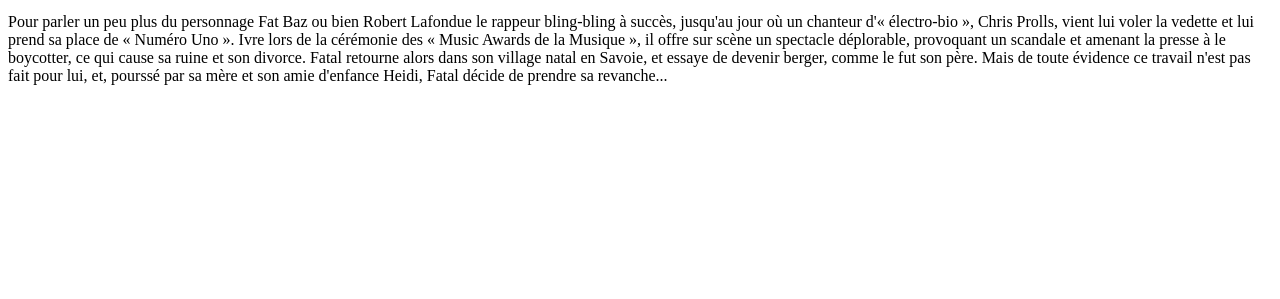
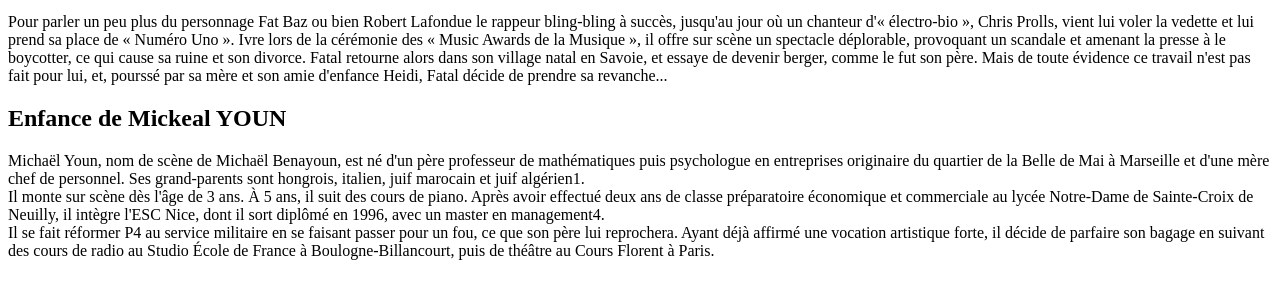
Before and after one commit to Toutoune27/Fatal_Bazooka, a plain HTML site: page index.html in a window 1280 px wide. Shown: the part 137-436 px from the top of the page. Drawn offline with Linux system fonts and the light colour scheme.

Commit message:
Update index.html

```diff
--- a/index.html
+++ b/index.html
@@ -18,5 +18,11 @@
              un scandale et amenant la presse à le boycotter, ce qui cause sa ruine et son divorce. Fatal retourne alors dans son
              village natal en Savoie, et essaye de devenir berger, comme le fut son père. Mais de toute évidence ce travail n'est pas fait
              pour lui, et, pourssé par sa mère et son amie d'enfance Heidi, Fatal décide de prendre sa revanche...</p>
-    </body>
+
+<h2>Enfance de Mickeal YOUN</h2>
+
+<p> Michaël Youn, nom de scène de Michaël Benayoun, est né d'un père professeur de mathématiques puis psychologue en entreprises originaire du quartier de la Belle de Mai à Marseille et d'une mère chef de personnel. Ses grand-parents sont hongrois, italien, juif marocain et juif algérien1.<br>
+    Il monte sur scène dès l'âge de 3 ans. À 5 ans, il suit des cours de piano. Après avoir effectué deux ans de classe préparatoire économique et commerciale au lycée Notre-Dame de Sainte-Croix de Neuilly, il intègre l'ESC Nice, dont il sort diplômé en 1996, avec un master en management4.<br>
+    Il se fait réformer P4 au service militaire en se faisant passer pour un fou, ce que son père lui reprochera. Ayant déjà affirmé une vocation artistique forte, il décide de parfaire son bagage en suivant des cours de radio au Studio École de France à Boulogne-Billancourt, puis de théâtre au Cours Florent à Paris. </p>
+</body>
 </html>
```
